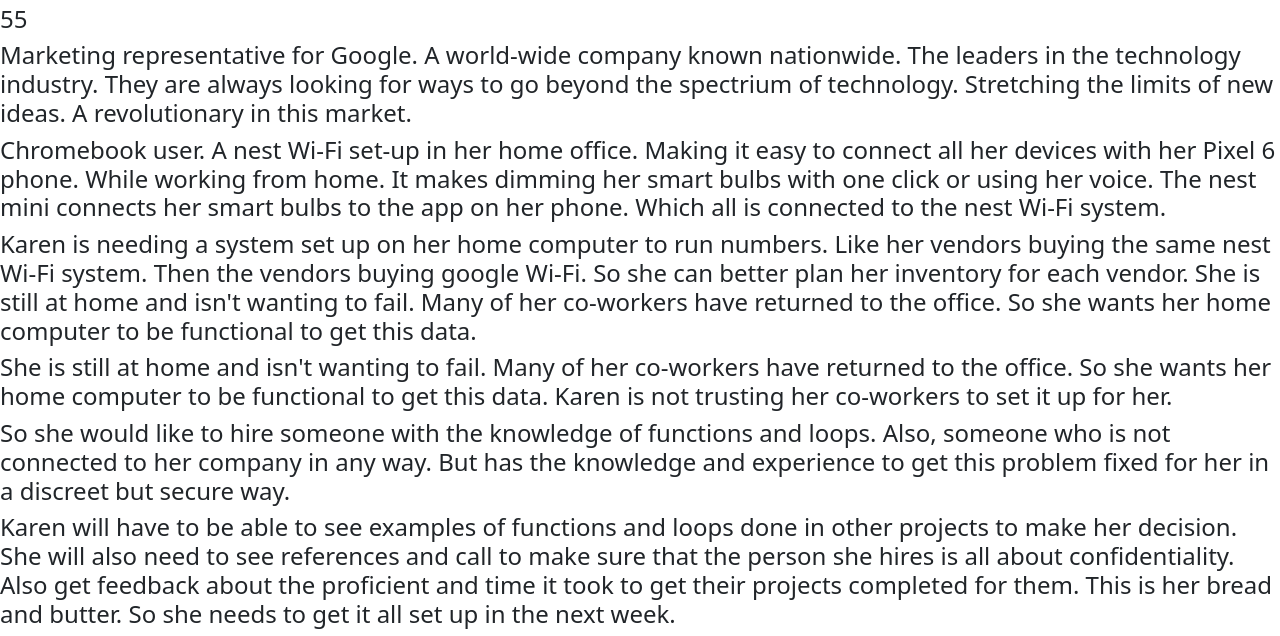
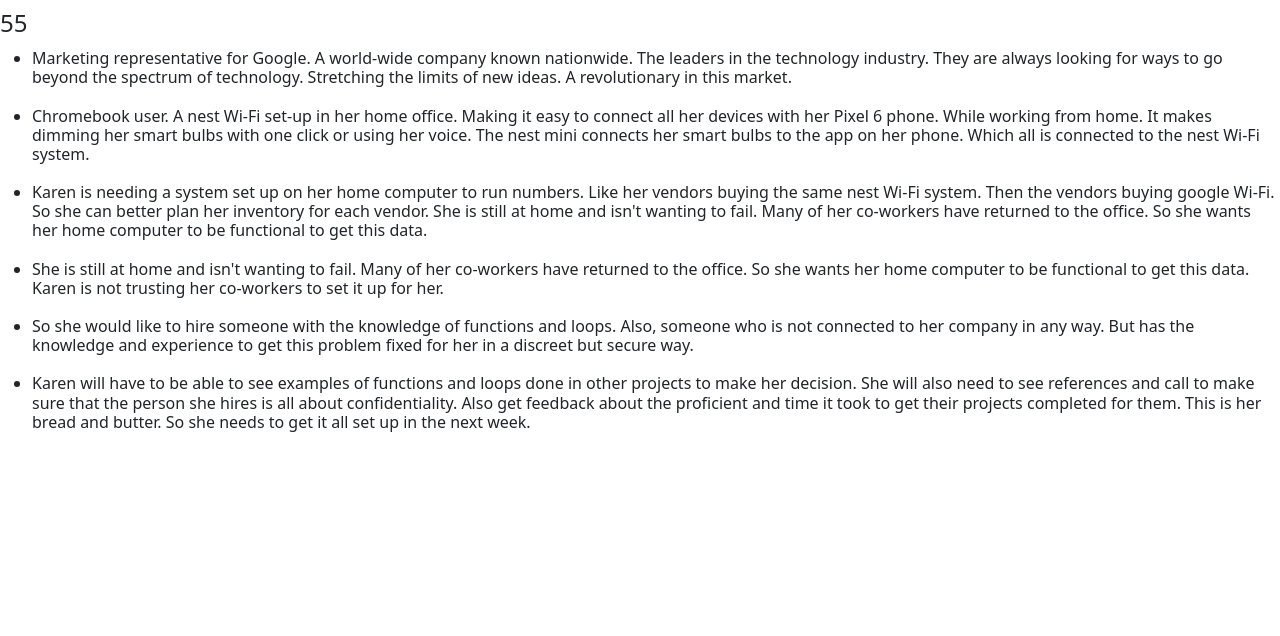
Before and after one commit to nramirez40/my-pwp-netty, a plain HTML site: page public_html/documentation/milestone-1.html in a window 1280 px wide. Shown: the part 725-1361 px from the top of the page. After the commit the page ends 1173 px from the top, so only its background shows below. Drawn offline with nearby package versions, Linux system fonts and the light colour scheme.

Commit message:
change text and size

```diff
--- a/public_html/documentation/milestone-1.html
+++ b/public_html/documentation/milestone-1.html
@@ -60,67 +60,91 @@
 </div>
 
 <!-- Persona -->
-<h3>Persona</h3>
+<h2>Persona</h2>
 <h4>Karen E. Richardson</h4>
 <h4>55</h4>
 
 <!-- Profession -->
-<h4>Marketing representative for Google. A world-wide company known nationwide.
+<ul>
+    <li>
+        <h6>
+            Marketing representative for Google. A world-wide company known nationwide.
             The leaders in the technology industry. They are always looking for ways to go beyond the
-    spectrium of technology. Stretching the limits of new ideas. A revolutionary in this
+            spectrum of technology. Stretching the limits of new ideas. A revolutionary in this
             market.
-</h4>
+        </h6>
+    </li>
+</ul>
+
 <!-- Technology -->
 <section>
-    <h4>Chromebook user. A nest Wi-Fi set-up in her home office. Making it easy to connect all her devices with her
+<ul>
+    <li>
+        <h6>Chromebook user. A nest Wi-Fi set-up in her home office. Making it easy to connect all her devices with her
             Pixel 6 phone. While working from home. It makes dimming her smart bulbs with one click or using her voice.
             The nest mini connects her smart bulbs to the app on her phone. Which all is connected to the nest
             Wi-Fi system.
-    </h4>
+        </h6>
+    </li>
+</ul>
 </section>
 <!-- Attitudes and behaviors -->
 <section>
-    <h4>
+<ul>
+    <li>
+         <h6>
             Karen is needing a system set up on her home computer to run numbers. Like her
             vendors buying the same nest Wi-Fi system. Then the vendors buying google Wi-Fi.
             So she can better plan her inventory for each vendor. She is still at home and
             isn't wanting to fail. Many of her co-workers have returned to the office. So she
             wants her home computer to be functional to get this data.
-    </h4>
+         </h6>
+    </li>
+</ul>
 </section>
 <!-- Frustrations and Behaviors -->
 <section>
-    <h4>
+<ul>
+    <li>
+        <h6>
             She is still at home and isn't wanting to fail. Many of her co-workers have returned
             to the office. So she wants her home computer to be functional to get this
             data. Karen is not trusting her co-workers to set it up for her.
-    </h4>
+        </h6>
+    </li>
+</ul>
 </section>
 <!-- Goals -->
 <section>
-    <h4>
-        So she would like to
-        hire someone with the knowledge of functions and loops. Also, someone who is not connected
-        to her company in any way. But has the knowledge and experience to get this problem fixed
-        for her in a discreet but secure way.
-    </h4>
+<ul>
+    <li>
+        <h6>
+            So she would like to hire someone with the knowledge of functions and loops. Also,
+            someone who is not connected to her company in any way. But has the knowledge and
+            experience to get this problem fixed for her in a discreet but secure way.
+        </h6>
+    </li>
+</ul>
 </section>
 <!-- User Story -->
 <section>
-    <h4>
+<ul>
+    <li>
+        <h6>
             Karen will have to be able to see examples of functions and loops done in other projects to
             make her decision. She will also need to see references and call to make sure that the person
             she hires is all about confidentiality. Also get feedback about the proficient and time it took
             to get their projects completed for them. This is her bread and butter. So she needs to get it
             all set up in the next week.
-    </h4>
+        </h6>
+    </li>
+</ul>
 </section>
-
-
 
 <script src="https://cdn.jsdelivr.net/npm/@popperjs/core@2.10.2/dist/umd/popper.min.js"
         integrity="sha384-7+zCNj/IqJ95wo16oMtfsKbZ9ccEh31eOz1HGyDuCQ6wgnyJNSYdrPa03rtR1zdB" crossorigin="anonymous"></script>
 <script src="https://cdn.jsdelivr.net/npm/bootstrap@5.1.3/dist/js/bootstrap.min.js"
         integrity="sha384-QJHtvGhmr9XOIpI6YVutG+2QOK9T+ZnN4kzFN1RtK3zEFEIsxhlmWl5/YESvpZ13" crossorigin="anonymous"></script>
+
 </body>
 </html>
```
Lines whose indentation alone changed are shown as unchanged.
